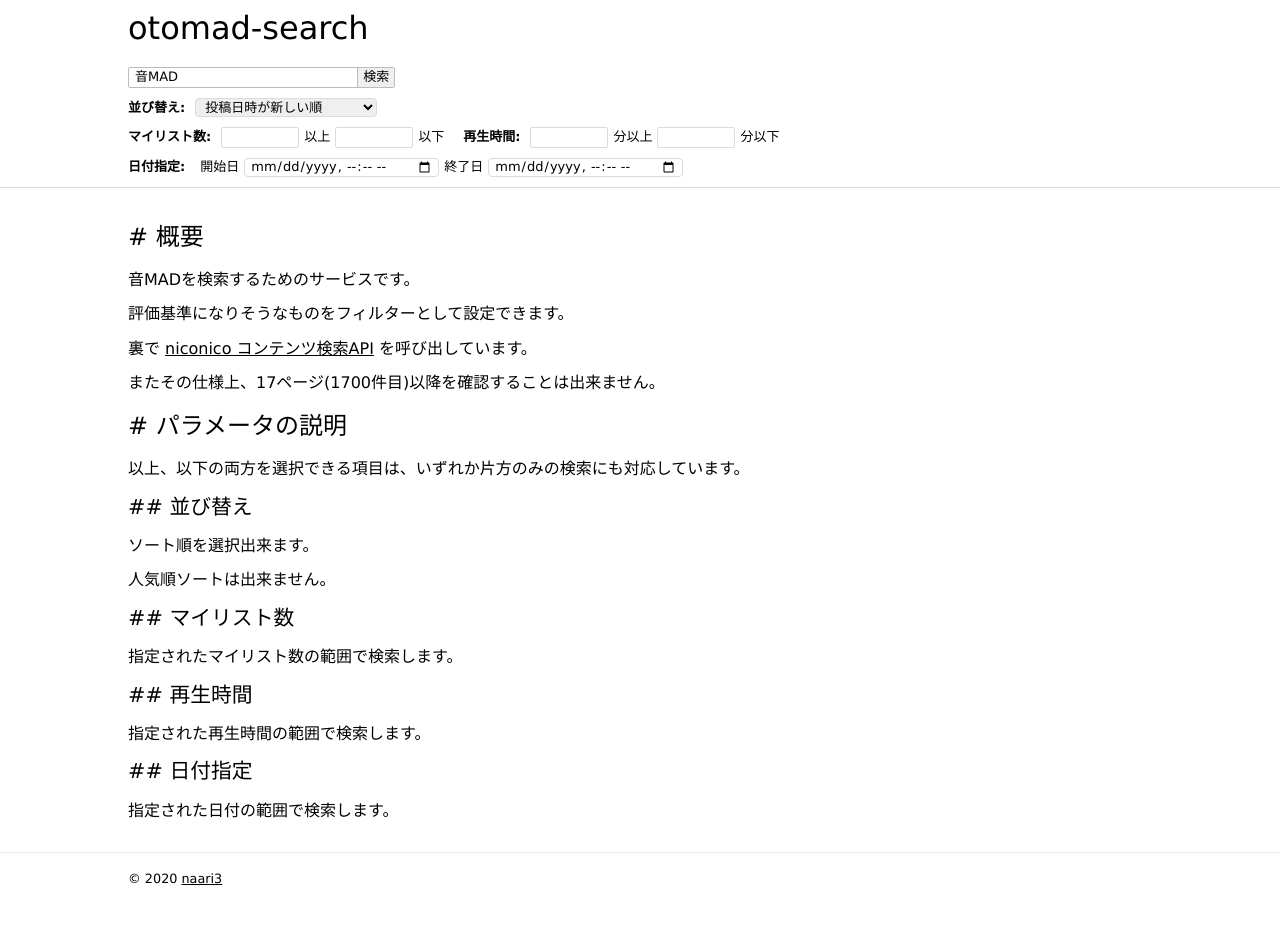
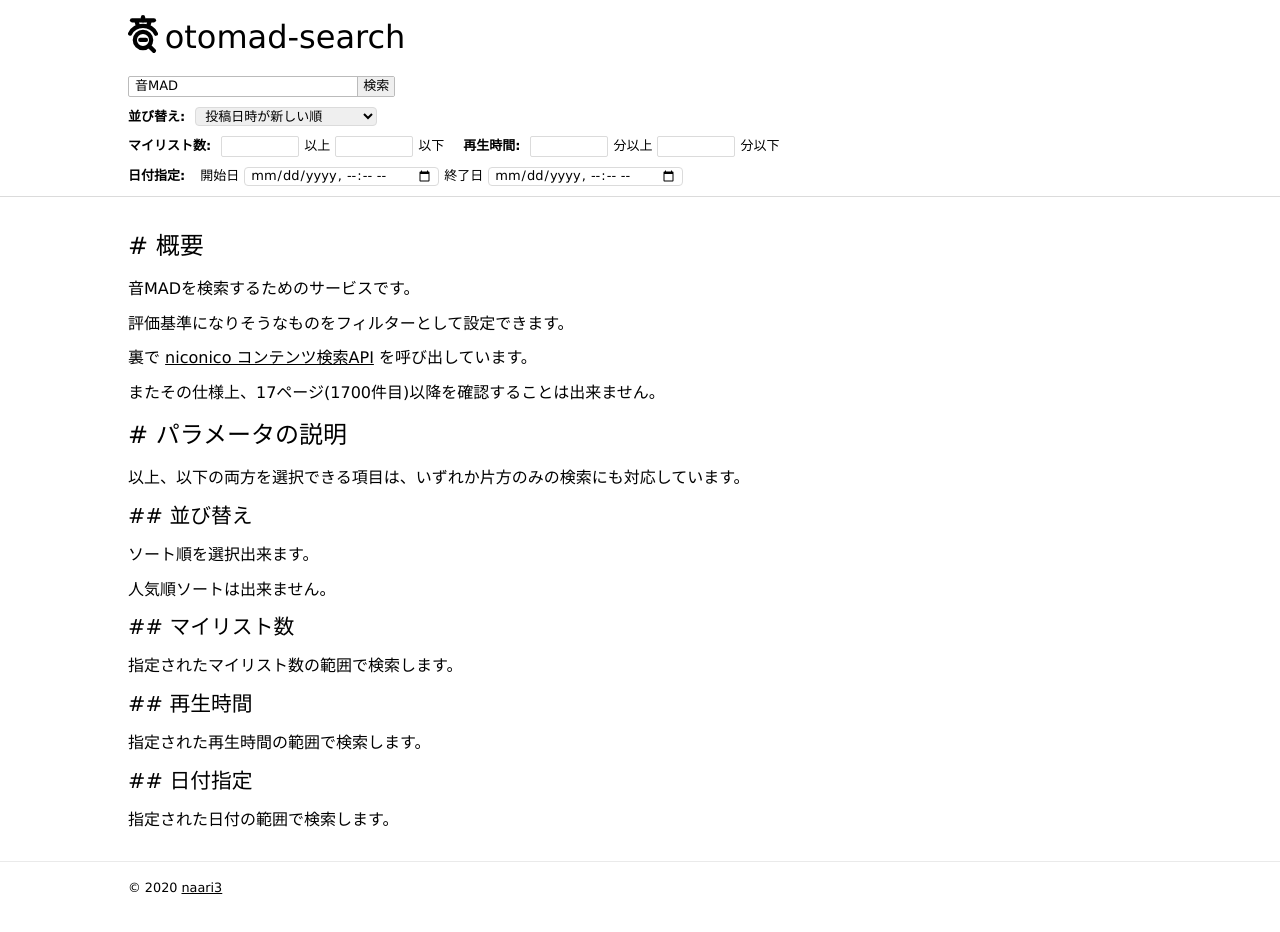
Before and after one commit to naari3/otomad-search, a Next.js app: page / in a window 1280 px wide. Shown: the top 932 px of the page. Built offline with nearby package versions, Linux system fonts and the light colour scheme.

Commit message:
Use new logo

```diff
--- a/components/Header.module.css
+++ b/components/Header.module.css
@@ -20,3 +20,11 @@
   margin: 0 auto;
   width: 1024px;
 }
+
+.logo {
+  position: relative;
+  top: 0.15em;
+  height: 1.2em;
+  width: auto;
+  margin-right: 0.2em;
+}
--- a/components/Header.tsx
+++ b/components/Header.tsx
@@ -2,6 +2,7 @@ import * as React from "react";
 import SearchBar from "./SearchBar";
 import styles from "./Header.module.css";
 import Link from "next/link";
+import Head from "next/head";
 import { useRouter } from "next/router";
 import { useDispatch } from "../contexts/SearchContext";
 import { initialState } from "../reducers/search";
@@ -12,6 +13,9 @@ const Header = () => {
 
   return (
     <>
+      <Head>
+        <link rel="icon" href="/otomad-search.svg" />
+      </Head>
       <header className={styles.header}>
         <h1 className={styles.inner}>
           <Link href="/">
@@ -25,6 +29,11 @@ const Header = () => {
                 })
               }
             >
+              <img
+                src="/otomad-search.svg"
+                alt="otomad-search"
+                className={styles.logo}
+              />
               otomad-search
             </a>
           </Link>
--- a/pages/index.tsx
+++ b/pages/index.tsx
@@ -8,7 +8,6 @@ const Home: FC = () => {
     <Layout>
       <Head>
         <title>otomad-search</title>
-        <link rel="icon" href="/favicon.ico" />
       </Head>
 
       <section className={styles.description}>
```
